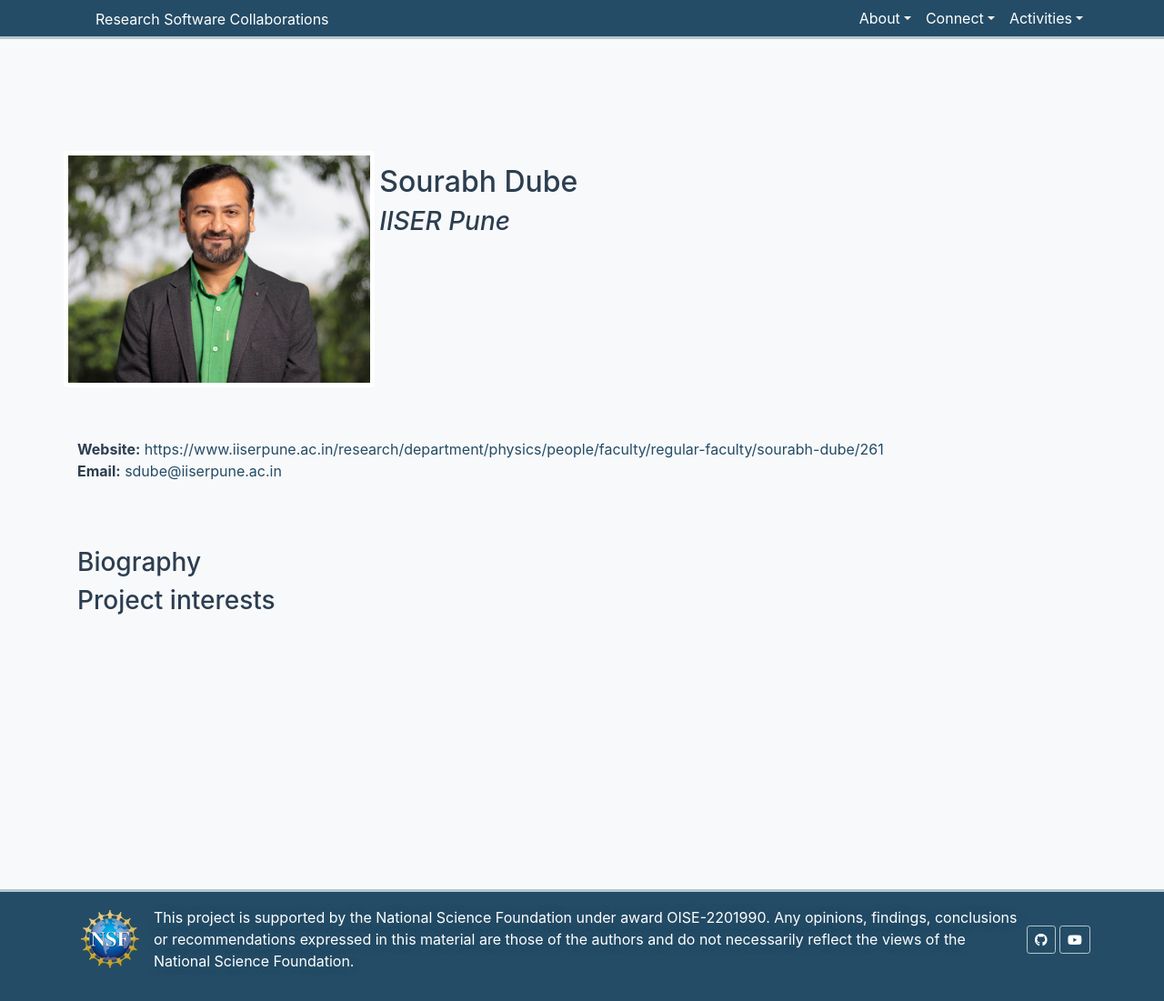
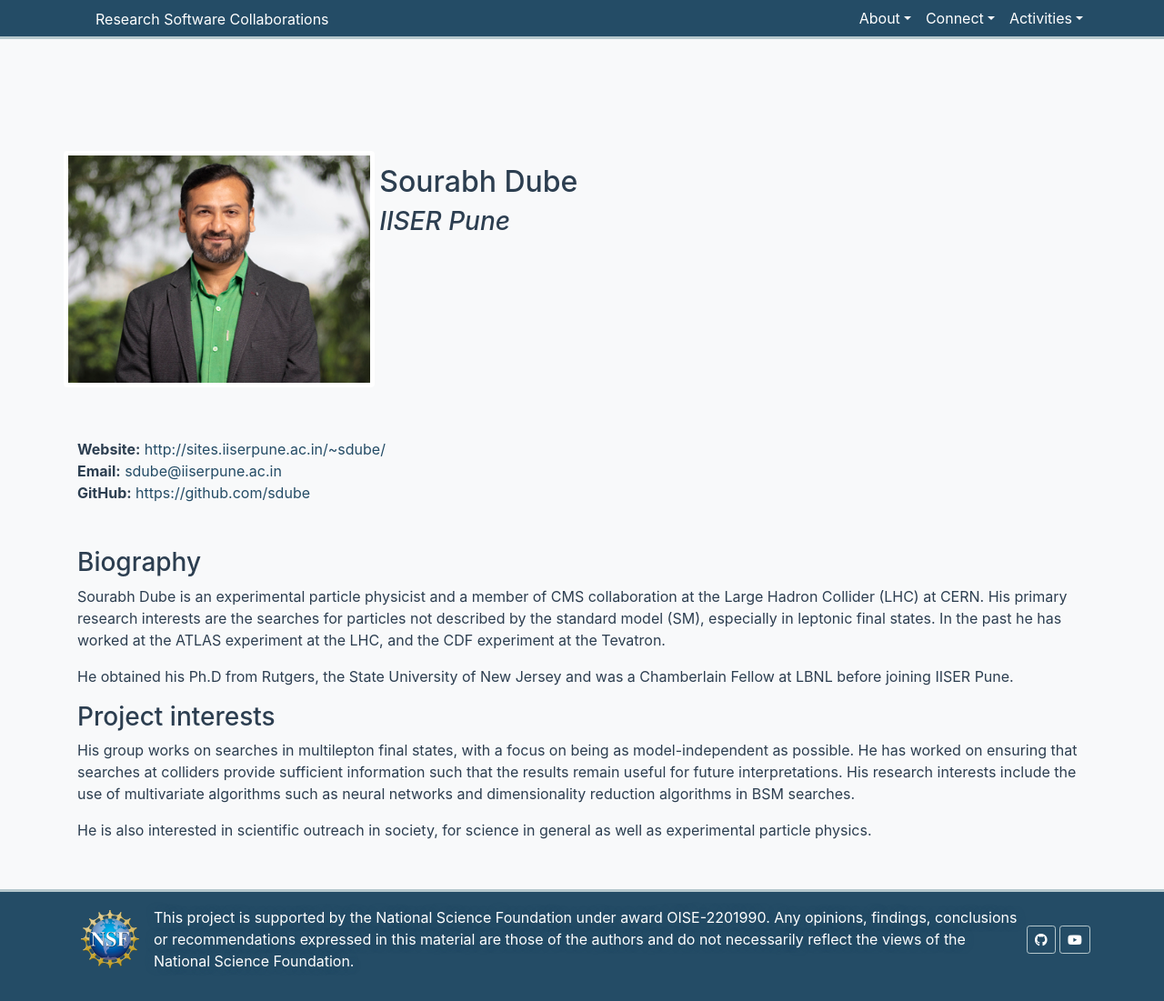
Before and after one commit to research-software-collaborations/research-software-collaborations.github.io, a Jekyll site: the page built from _collaborators/sourabh-dube.md, in a window 1280 px wide and 1101 px high. Shown: the whole window at 91% size. Built offline with Jekyll 4.4.1, drawn with Linux system fonts in a browser that asks for light colours; cached includes are drawn as plain includes.

Commit message:
edited sdube bio

```diff
--- a/_collaborators/sourabh-dube.md
+++ b/_collaborators/sourabh-dube.md
@@ -4,14 +4,22 @@ active: true
 name: Sourabh Dube
 institution: IISER Pune
 e-mail: sdube@iiserpune.ac.in
-github-username:
+github-username: sdube
 photo: "/assets/images/team/sourabh-dube.jpeg"
 shortname: sourabh-dube
 title:
-website: https://www.iiserpune.ac.in/research/department/physics/people/faculty/regular-faculty/sourabh-dube/261
+website: http://sites.iiserpune.ac.in/~sdube/
 presentations:
 ---
 
 ### Biography
 
+Sourabh Dube is an experimental particle physicist and a member of CMS collaboration at the Large Hadron Collider (LHC) at CERN. His primary research interests are the searches for particles not described by the standard model (SM), especially in leptonic final states. In the past he has worked at the ATLAS experiment at the LHC, and the CDF experiment at the Tevatron.
+
+He obtained his Ph.D from Rutgers, the State University of New Jersey and was a Chamberlain Fellow at LBNL before joining IISER Pune.
+
 ### Project interests
+
+His group works on searches in multilepton final states, with a focus on being as model-independent as possible. He has worked on ensuring that searches at colliders provide sufficient information such that the results remain useful for future interpretations.  His research interests include the use of multivariate algorithms such as neural networks and dimensionality reduction algorithms in BSM searches.
+
+He is also interested in scientific outreach in society, for science in general as well as experimental particle physics.
```
